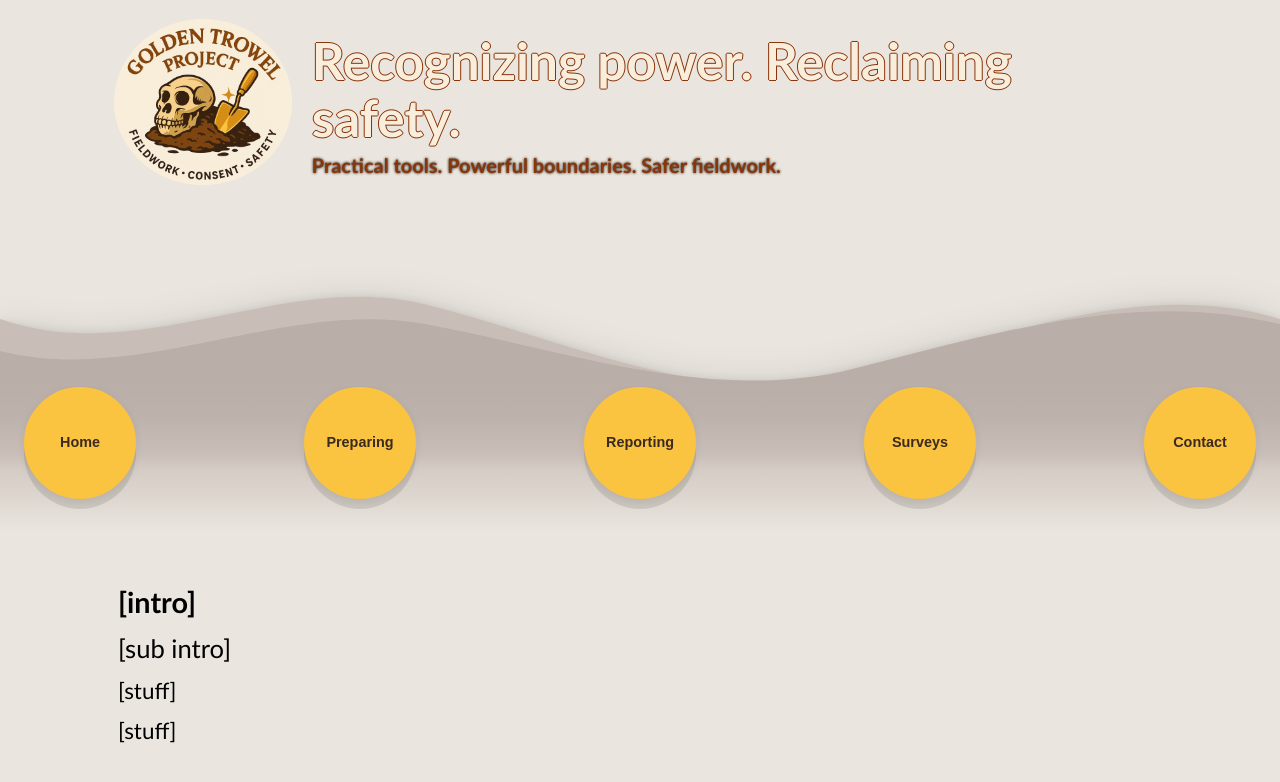
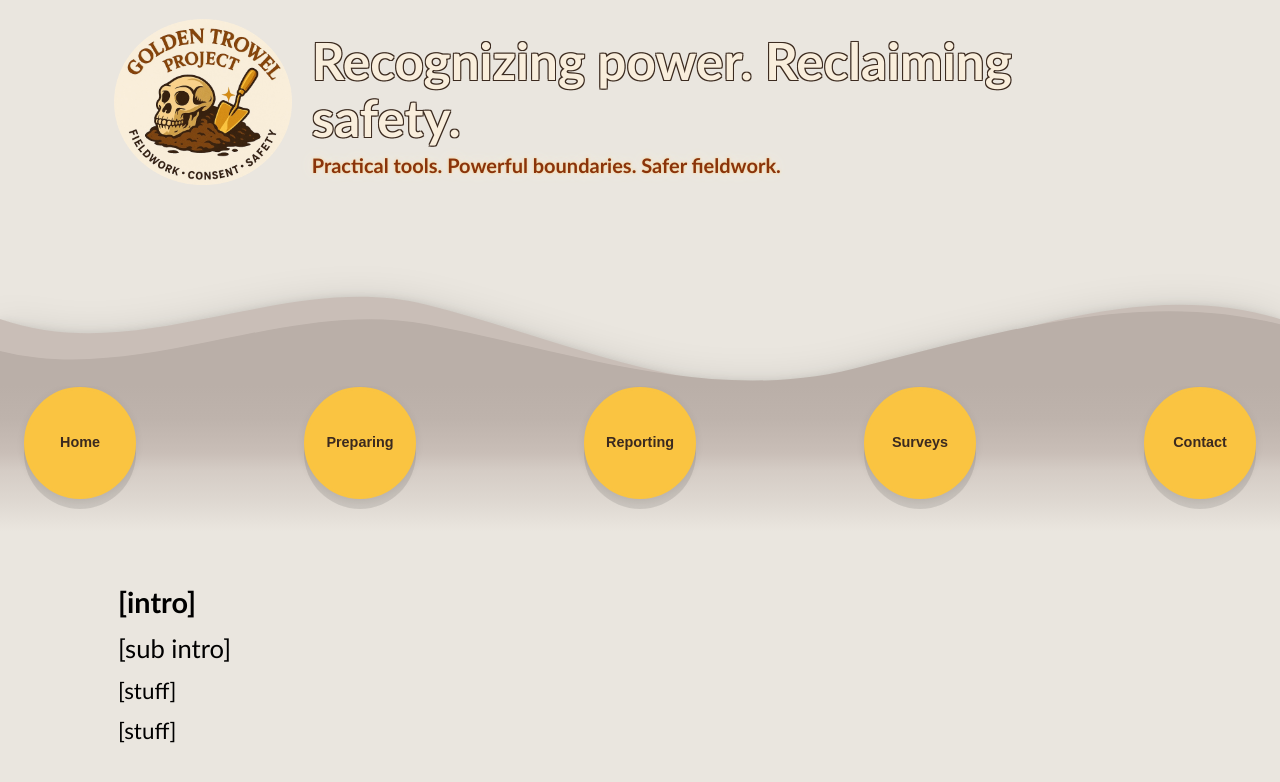
Before and after one commit to AnthroSafetyWarrior/GoldenTrowelProject, a Jekyll site: the page built from _pages/contact.html, in a window 1280 px wide. Shown: the top 782 px of the page. Built offline with Jekyll 4.4.1, drawn with Linux system fonts in a browser that asks for light colours.

Commit message:
updating name

```diff
--- a/_layouts/default.html
+++ b/_layouts/default.html
@@ -69,13 +69,13 @@ a:hover{ color:var(--logo-orange); }
       max-width:var(--maxw); margin:0 auto; padding: 0 clamp(16px,2vw,24px) clamp(16px, 6vw, 120px);
       text-shadow:0 2px 10px rgba(0,0,0,.35);
     }
-    .header-content img{ width: clamp(150px, 11vw, 190px); border-radius:12px;  text-shadow: 0px 0px 3px var(--gold), 0 0 5px #ffe29c;}
+    .header-content img{ width: clamp(150px, 11vw, 190px); border-radius:12px; }
 .header-text h1{
   color:#f9eedc;
   margin:.1em 0;
   font-size: clamp(2.2rem, 6.2vw, 3.2rem);
   line-height:1.12;
- text-shadow: -1px 0 var(--logo-orange), 0 1px var(--logo-orange), 1px 0 var(--logo-orange), 0 -1px var(--logo-orange);
+ text-shadow: -1px -1px var(--soil), 1px -1px var(--soil), -1px 1px var(--soil), 1px 1px var(--soil);
 }
 
  .header-text p{
@@ -83,7 +83,7 @@ a:hover{ color:var(--logo-orange); }
   color: var(--logo-orange);
   font-weight:700;
   font-size: clamp(1.05rem, 2.6vw, 1.25rem);
- text-shadow: 0px 0px 3px black, 0 0 5px #f9eedb;
+ text-shadow: 0px 0px 3px #f7d089, 0 0 15px #f9eedb;
 }
 
 
```
